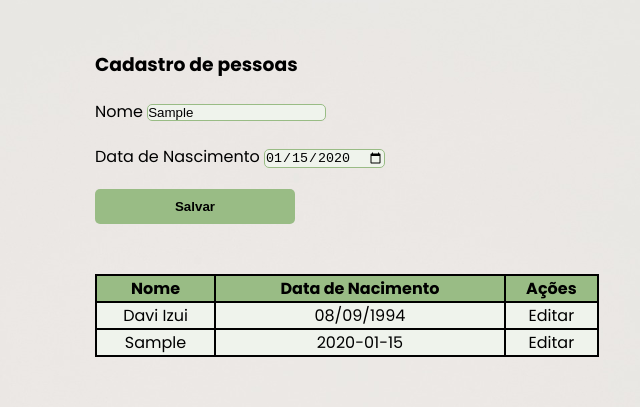
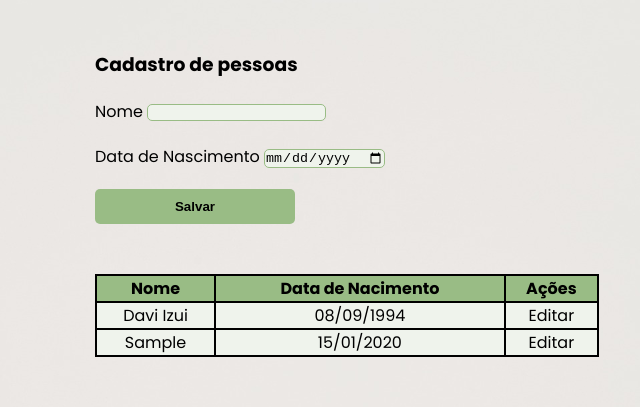
Before and after one commit to daviizui/cadastroPessoas, a plain HTML site: page index.html in a window 1280 px wide. Both pictures are taken after typing "Sample", "2020-01-15" into the empty fields and a click on the button "Salvar". Shown: the top 407 px of the page, 5-645 px from the left. Drawn offline with Linux system fonts and the light colour scheme.

Commit message:
refatoração completa do codigo

```diff
--- a/index.html
+++ b/index.html
@@ -5,7 +5,7 @@
     <meta charset="UTF-8">
     <meta name="viewport" content="width=device-width, initial-scale=1.0">
 
-    <script src="./js/adicionaItem.js" defer></script>
+    <script src="./js/script.js" defer></script>
     <link rel="stylesheet" href="style.css">
     <title>7DayOfCodeFormulário</title>
 </head>
@@ -26,7 +26,7 @@
                 <button id="salvar-btn" type="submit">Salvar</button>
             </form>
         </section>
-        <table class="tabela" bgcolor="black">
+        <table class="tabela" >
             <tr class="tabela-header">
                 <th class="header-nome">Nome</th>
                 <th class="header-data">Data de Nacimento</th>
--- a/js/adicionaItem.js
+++ b/js/adicionaItem.js
@@ -1,7 +1,8 @@
 const nome = document.querySelector('#name');
 const dataNacimento = document.querySelector('#birth-date');
-const salvarForm = document.querySelector('#form')
-const table = document.querySelector(".tabela")
+const salvarForm = document.querySelector('#form');
+const table = document.querySelector(".tabela");
+
 
 const pessoas = JSON.parse(localStorage.getItem("pessoas")) || []
 
@@ -32,19 +33,24 @@ salvarForm.addEventListener("submit", enviarDadosIniciais);
 function enviarDadosIniciais(e) {
     e.preventDefault()
 
-    const pessoa = {
+    const pessoinha = {
         nomeDigitado: nome.value,
         dataNacimentoDigitada: dataNacimento.value
     }
 
-    pessoas.push(pessoa);
-    const elementoPessoa = criarNovaPessoa(pessoa)
-    table.append(elementoPessoa)
+    pessoas.push(pessoinha);
     localStorage.setItem("pessoas", JSON.stringify(pessoas))
-    textArea.value = ''// não funciona
+    criaLinhaNaTabela(pessoinha);
+
+    nome.value = ''
+    dataNacimento.value = ''
 }
 
 pessoas.forEach(pessoa => {
-    const elementoPessoa = criarNovaPessoa(pessoa)
-    table.append(elementoPessoa)
+    criaLinhaNaTabela(pessoa);
 });
+
+function criaLinhaNaTabela(umaPessoa){
+    const elementoPessoa = criarNovaPessoa(umaPessoa);
+    table.append(elementoPessoa);
+}
--- a/js/script.js
+++ b/js/script.js
@@ -1,64 +1,87 @@
 const nome = document.querySelector('#name');
 const dataNacimento = document.querySelector('#birth-date');
 const salvarForm = document.querySelector('#form')
+const table = document.querySelector(".tabela");
 
+const pessoas = JSON.parse(localStorage.getItem("pessoas")) || []
 
-
-const pessoas = []
-
+pessoas.forEach(pessoa => {
+    criaLinhaNaTabela(pessoa);
+});
 
 salvarForm.addEventListener("submit", enviarDadosIniciais);
 
 function enviarDadosIniciais(e) {
-   e.preventDefault()
-   nomeDigitado = nome.value
-   dataNacimentoDigitada = dataNacimento.value
+    e.preventDefault()
+    const pessoinha = {
+        nomeDigitado: nome.value,
+        dataNacimentoDigitada: ordenarData(dataNacimento.value)
+    }
 
-   // Transforma data digitada para validação do formato DD/MM/AAAA
-    let dataDigitadaArray = dataNacimentoDigitada.split("-");
-    let dataOrdenada = dataDigitadaArray[2] + "/" + dataDigitadaArray[1] + "/" + dataDigitadaArray[0]
-    console.log(dataOrdenada);
-    // Expressão regular para validar formato DD/MM/AAAA
-    const dateRegex = /^\d{2}\/\d{2}\/\d{4}$/;
-    //Testa a data digitada e compara com os requisitos
-   if (!dateRegex.test(dataOrdenada)) {
-       alert('Data de nascimento inválida. Por favor, insira no formato DD/MM/AAAA.');
-       return;
-   }
+    validarnome(pessoinha.nomeDigitado);
+    validarData(dataNacimento.value);
 
-   //Separa a data digitada para capturar apenas o mês
-   const [day, month, year] = dataNacimentoDigitada.split('/');
-   // Valida o range de meses
-   if (month < 1 || month > 12) {
-        alert('Mês inválido. Por favor, insira um mês entre 1 e 12.');
-        return;
-   }
-   // Expressão regular para validar requisitos de Nome
+    pessoas.push(pessoinha);
+    localStorage.setItem("pessoas", JSON.stringify(pessoas))
+    criaLinhaNaTabela(pessoinha);
+
+    nome.value = ''
+    dataNacimento.value = ''
+
+};
+
+function validarnome(nome) {
     const regexNome = /^[a-zA-Z\s]{3,120}$/
-   //valida o nome digitado com o requisitos pré estabelecidos
-    if (!regexNome.test(nomeDigitado)){
+    if (!regexNome.test(nome)) {
         alert("O nome precisa ter no mínimo 3 letras e no máximo 120 letras.Podendo conter letras, e não números.")
         return
     }
+}
 
-    //Não permite a viagem no tempo, impede colocar uma data de nacimento futura
-    if (!validarData(dataNacimentoDigitada)) {
+function validarData(dataNacimentoDigitada) {
+    const dataAtual = new Date();
+    const dataInserida = new Date(dataNacimentoDigitada);
+
+    if (dataAtual <= dataInserida) {
         alert("Não é permitido o cadastro de datas futuras.Escolha outra data.")
     }
 
-    const pessoa = {
-        nomeDigitado: nome.value,
-        dataNacimentoDigitada: dataNacimento.value
+    const [day, month, year] = dataNacimentoDigitada.split('/');
+    if (month < 1 || month > 12) {
+        alert('Mês inválido. Por favor, insira um mês entre 1 e 12.');
     }
+    return;
+}
 
-    pessoas.push(pessoa);
-    localStorage.setItem("pessoas", JSON.stringify(pessoas))
+function ordenarData(dataDesordenada) {
+    let dataDigitadaArray = dataDesordenada.split("-");
+    let dataOrdenada = dataDigitadaArray[2] + "/" + dataDigitadaArray[1] + "/" + dataDigitadaArray[0]
+    return dataOrdenada;
+}
 
-};
+function criarNovaPessoa(pessoa) {
 
-//Valida se a data digitada não é futura
-function validarData (dataNacimentoDigitada){
-    const dataAtual = new Date();
-    const dataInserida = new Date(dataNacimentoDigitada);
-     return dataAtual >= dataInserida;
+    const tr = document.createElement("tr");
+    tr.classList.add("tabela-corpo");
+
+    const tdNome = document.createElement("td");
+    tdNome.classList.add("corpo-nome");
+    tdNome.textContent = pessoa.nomeDigitado
+
+    const tdData = document.createElement("td");
+    tdData.classList.add("corpo-data");
+    tdData.textContent = pessoa.dataNacimentoDigitada
+    const tdAcoes = document.createElement("td")
+    tdAcoes.classList.add("corpo-acoes")
+    tdAcoes.textContent = "Editar"
+
+    tr.appendChild(tdNome)
+    tr.appendChild(tdData)
+    tr.appendChild(tdAcoes)
+    return tr
 }
+
+function criaLinhaNaTabela(umaPessoa) {
+    const elementoPessoa = criarNovaPessoa(umaPessoa);
+    table.append(elementoPessoa);
+}
--- a/style.css
+++ b/style.css
@@ -45,6 +45,7 @@ body{
 
 .tabela{
     width: 80%;
+    background-color:black;
 
 }
 
```
